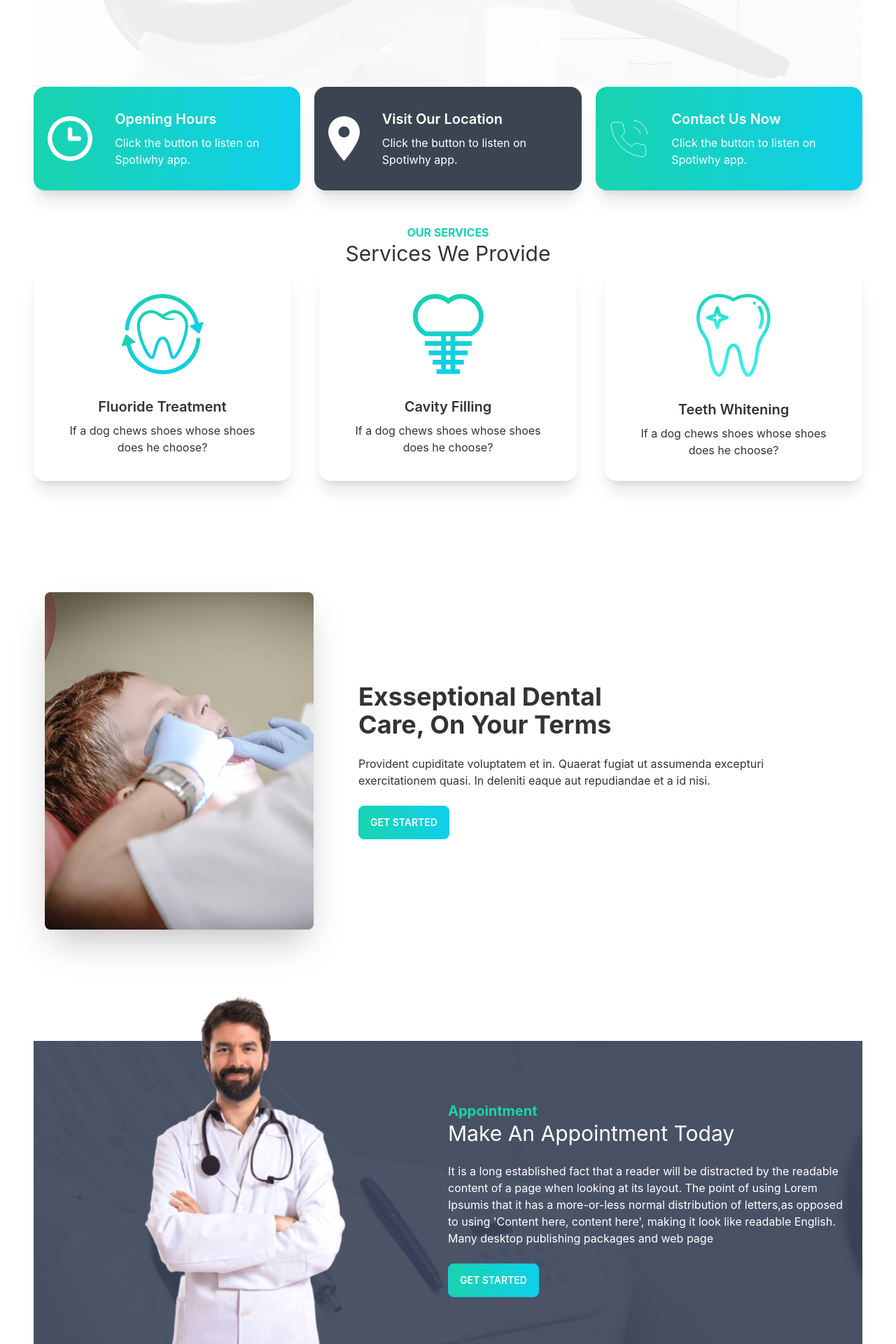
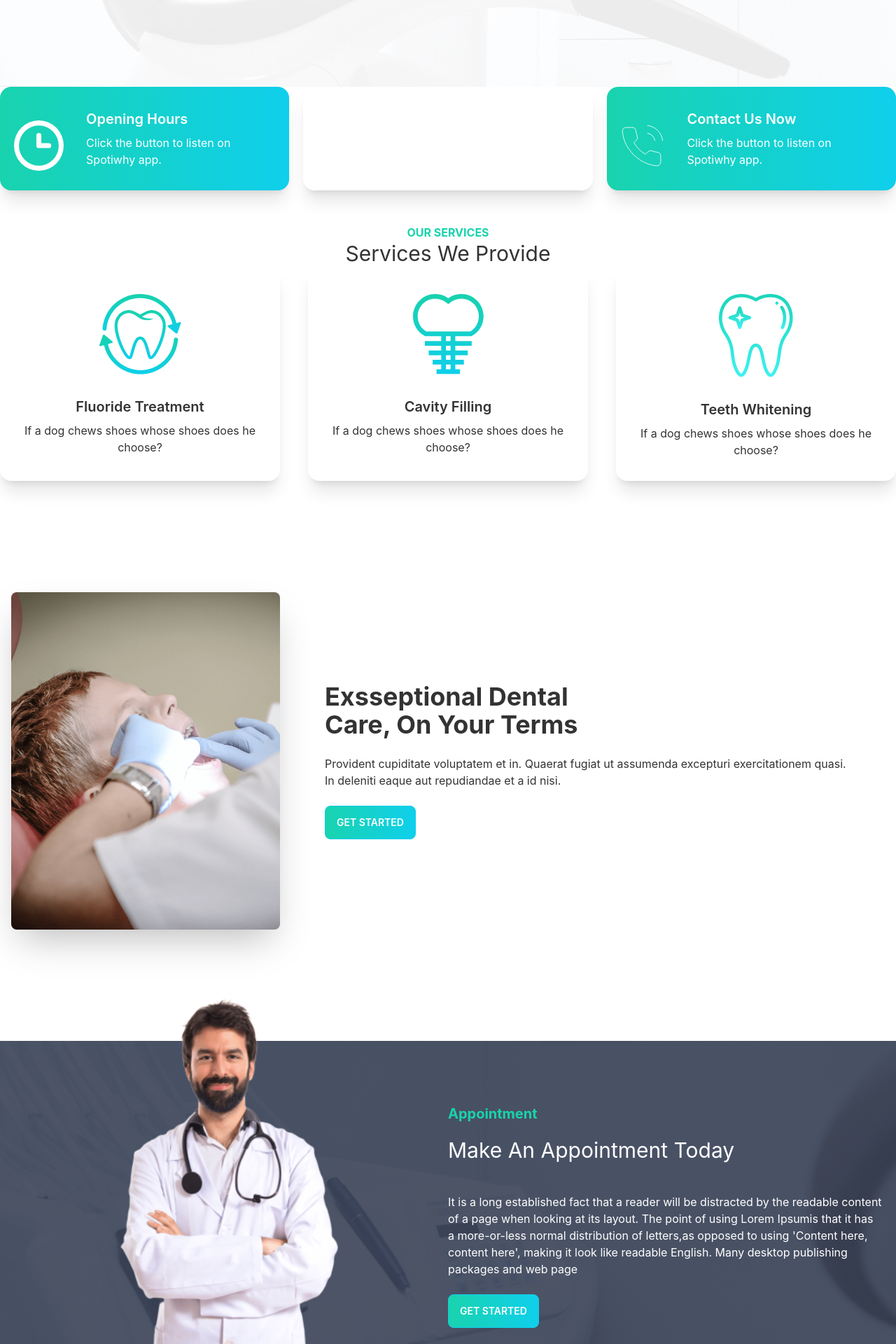
Before and after one commit to shahed5358/doctors-portal-clinet, a React (Create React App) app: page / in a window 1280 px wide. Shown: the part 740-2660 px from the top of the page at 70% size. Built offline with nearby package versions, Linux system fonts and the light colour scheme.

Commit message:
appointment page updated

```diff
--- a/package.json
+++ b/package.json
@@ -7,7 +7,9 @@
     "@testing-library/react": "^13.2.0",
     "@testing-library/user-event": "^13.5.0",
     "daisyui": "^2.15.0",
+    "date-fns": "^2.28.0",
     "react": "^18.1.0",
+    "react-day-picker": "^8.0.5",
     "react-dom": "^18.1.0",
     "react-router-dom": "^6.3.0",
     "react-scripts": "5.0.1",
--- a/src/App.js
+++ b/src/App.js
@@ -1,18 +1,20 @@
 import { Routes, Route, Link } from "react-router-dom";
 import './App.css';
 import About from "./Pages/About/About";
+import Appointment from "./Pages/Appointment/Appointment";
 import Home from "./Pages/Home/Home";
 import Login from "./Pages/Login/Login";
 import Navbar from './Pages/Shared/Navbar';
 
 function App() {
   return (
-    <div>
+    <div  className="max-w-7xl mx-auto">
       <Navbar></Navbar>
       <Routes>
         <Route path="/" element={<Home />}></Route>
         <Route path="about" element={<About />}></Route>
         <Route path="login" element={<Login />}></Route>
+        <Route path="appointment" element={<Appointment />}></Route>
       </Routes>
     </div>
   );
--- /dev/null
+++ b/src/Pages/Appointment/Appointment.js
@@ -0,0 +1,14 @@
+import React from 'react';
+import Footer from '../Shared/Footer';
+import AppointmentBanner from './AppointmentBanner';
+
+const Appointment = () => {
+    return (
+        <div>
+            <AppointmentBanner></AppointmentBanner>
+            <Footer></Footer>
+        </div>
+    );
+};
+
+export default Appointment;
--- /dev/null
+++ b/src/Pages/Appointment/AppointmentBanner.js
@@ -0,0 +1,27 @@
+import React, { useState } from "react";
+import { DayPicker } from "react-day-picker";
+import chair from '../../assets/images/chair.png';
+import 'react-day-picker/dist/style.css';
+import { format } from "date-fns";
+
+const AppointmentBanner = () => {
+    const [date, setDate] = useState(new Date());
+  return (
+    <div class="hero min-h-screen ">
+      <div class="hero-content flex-col lg:flex-row-reverse">
+        <img src={chair} class="max-w-sm rounded-lg shadow-2xl" alt="Dentist Chair"/>
+        <div>
+          <DayPicker
+          mode="single"
+          selected={date}
+          onSelect={setDate}
+          />
+          <p>You have selected : {format(date, 'pp')}</p>
+        </div>
+
+      </div>
+    </div>
+  );
+};
+
+export default AppointmentBanner;
--- a/src/Pages/Home/ContactUs.js
+++ b/src/Pages/Home/ContactUs.js
@@ -5,7 +5,7 @@ import PrimaryButton from "../Shared/PrimaryButton";
 const ContactUs = () => {
   return (
     <section style={{ background: `url(${appointment})` }}>
-      <div className="text-center">
+      <div className="text-center py-12">
         <p className=" font-bold text-secondary">Contact Us</p>
         <h1 className="text-3xl text-white">Stay Connected With Us</h1>
         <div className="inline-block">
--- a/src/Pages/Home/Home.js
+++ b/src/Pages/Home/Home.js
@@ -1,7 +1,7 @@
 import React from 'react';
 import Banner from './Banner';
 import ContactUs from './ContactUs';
-import Footer from './Footer';
+import Footer from '../Shared/Footer';
 import Info from './Info';
 import MakeAppointment from './MakeAppointment';
 import Reviews from './Reviews';
@@ -10,7 +10,7 @@ import Treatment from './Treatment';
 
 const Home = () => {
     return (
-        <div className="px-12">
+        <div>
             <Banner></Banner>
             <Info></Info>
             <Services></Services>
--- a/src/Pages/Home/Info.js
+++ b/src/Pages/Home/Info.js
@@ -9,7 +9,7 @@ const Info = () => {
     return (
         <div className="grid grid-cols-1 lg:grid-cols-3 gap-5">
             <InfoCard cardTitle="Opening Hours" bgClass="bg-gradient-to-r from-secondary to-primary"  img={clock}></InfoCard>
-            <InfoCard cardTitle="Visit Our Location"  bgClass="bg-neutral" img={marker}></InfoCard>
+            <InfoCard cardTitle="Visit Our Location"  bgClass="bg-accent" img={marker}></InfoCard>
             <InfoCard cardTitle="Contact Us Now"  bgClass="bg-gradient-to-r from-secondary to-primary" img={phone}></InfoCard>
         </div>
     );
--- a/src/Pages/Home/InfoCard.js
+++ b/src/Pages/Home/InfoCard.js
@@ -3,7 +3,7 @@ import React from "react";
 const InfoCard = ({img, cardTitle, bgClass}) => {
   return (
     <div className={`card lg:card-side bg-base-100 shadow-xl ${bgClass}`}>
-      <figure className="pl-5">
+      <figure className="pl-5 pt-5">
         <img
           src={img}
           alt="Album"
--- a/src/Pages/Home/MakeAppointment.js
+++ b/src/Pages/Home/MakeAppointment.js
@@ -11,7 +11,7 @@ const MakeAppointment = () => {
             </div>
             <div className='flex-1 text-white p-5'>
                 <h3 className="text-xl text-secondary font-bold">Appointment</h3>
-                <h2  className="text-3xl">Make An Appointment Today</h2>
+                <h2  className="text-3xl py-5">Make An Appointment Today</h2>
                 <p className="py-6">It is a long established fact that a reader will be distracted by the readable content of a page when looking at its layout. The point of using Lorem Ipsumis that it has a more-or-less normal distribution of letters,as opposed to using 'Content here, content here', making it look like readable English. Many desktop publishing packages and web page</p>
                <PrimaryButton>Get Started</PrimaryButton>
             </div>
--- a/src/Pages/Home/Footer.js
+++ b/src/Pages/Shared/Footer.js
@@ -30,7 +30,7 @@ const Footer = () => {
         </div>
       </div>
       <div className="my-10 text-center">
-        <p>Copyright © 2022 - All right reserved by ACME Industries Ltd</p>
+        <p>Copyright © 2022 - All right reserved</p>
       </div>
     </footer>
   );
```
Also changed, not shown: 1 other file (tests, documents, lock files or other folders).
